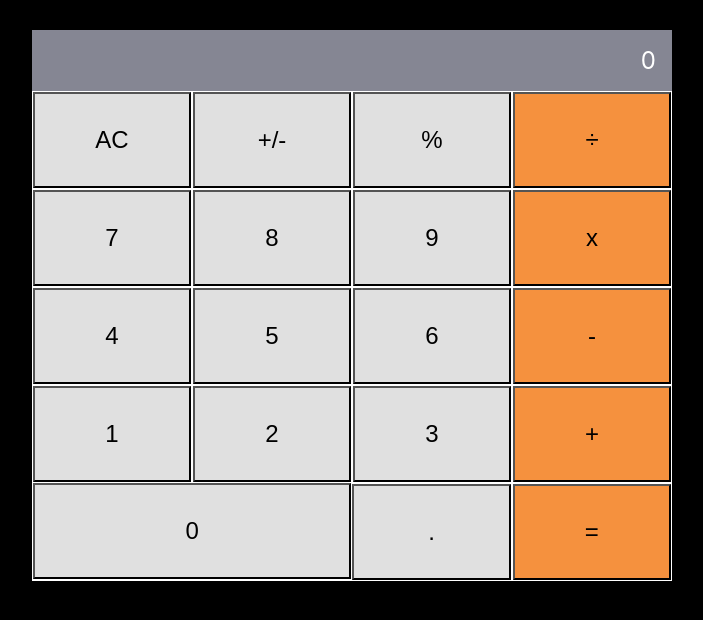
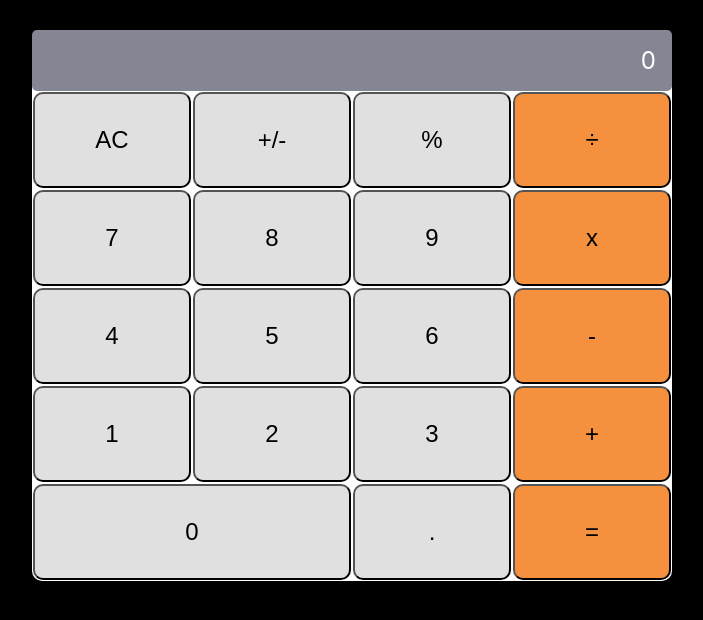
Before and after one commit to Danfall369/math-magicians, a React (Create React App) app: page /calculator in a window 1280 px wide. Shown: the top 620 px of the page, without its empty margins (288-991 px from the left). Built offline with nearby package versions, Linux system fonts and the light colour scheme; the HTML template or start-up script is replaced by a standard one.

Commit message:
adding more styling

```diff
--- a/src/components/Calculator.css
+++ b/src/components/Calculator.css
@@ -12,18 +12,13 @@ body {
   background-color: white;
   width: 40rem;
   transform: translateY(30px);
+  border-radius: 10px;
 }
 
 .rows {
   display: grid;
   grid-template-columns: repeat(4, 1fr);
   grid-template-rows: repeat(4, 1fr);
-}
-
-.last-row {
-  display: grid;
-  grid-template-columns: repeat(3, 1fr);
-  grid-template-rows: 1fr;
 }
 
 .buttons-wrapper {
@@ -36,35 +31,19 @@ body {
   color: black;
   flex: 1;
   margin: 1px;
+  border-radius: 10px;
 }
 
 .buttons-wrapper:nth-child(4n) {
   background-color: #f5913e;
 }
 
-.button-equal {
-  height: 4em;
-  display: flex;
-  justify-content: center;
-  align-items: center;
-  font-size: 24px;
-  background-color: #e0e0e0;
-  color: black;
-  flex: 1;
-  margin: 1px;
-  background-color: #f5913e;
+.buttons-wrapper:nth-child(17) {
+  grid-column: 1 / span 2;
 }
 
-.bigbutton-wrapper {
-  height: 4em;
-  width: 19.9rem;
-  display: flex;
-  justify-content: center;
-  align-items: center;
-  font-size: 24px;
-  background-color: #e0e0e0;
-  color: black;
-  margin-left: 1px;
+.buttons-wrapper:nth-child(19) {
+  background-color: #f5913e;
 }
 
 .input-wrapper {
@@ -74,6 +53,7 @@ body {
   justify-content: flex-end;
   align-items: flex-end;
   padding: 16px;
+  border-radius: 5px;
 }
 
 .result {
--- a/src/components/Calculator.js
+++ b/src/components/Calculator.js
@@ -3,13 +3,13 @@ import { useState } from 'react';
 import calculate from '../logic/calculate';
 
 function Calculator() {
-  /*   const btnValues = [
+  const btnValues = [
     'AC', '+/-', '%', '÷',
     '7', '8', '9', 'x',
     '4', '5', '6', '-',
     '1', '2', '3', '+',
     '0', '.', '=',
-    ]; */
+  ];
 
   const [result, setResult] = useState({
     total: 0,
@@ -35,160 +35,16 @@ function Calculator() {
           </div>
         </div>
         <div className="rows">
+          {btnValues.map((value) => (
             <button
               type="button"
               className="buttons-wrapper"
               onClick={handleButtonClick}
+              key={value}
             >
-            AC
-
+              {value}
             </button>
-          <button
-            type="button"
-            className="buttons-wrapper"
-            onClick={handleButtonClick}
-          >
-            +/-
-
-          </button>
-          <button
-            type="button"
-            className="buttons-wrapper"
-            onClick={handleButtonClick}
-          >
-            %
-
-          </button>
-          <button
-            type="button"
-            className="buttons-wrapper"
-            onClick={handleButtonClick}
-          >
-            ÷
-
-          </button>
-          <button
-            type="button"
-            className="buttons-wrapper"
-            onClick={handleButtonClick}
-          >
-            7
-
-          </button>
-          <button
-            type="button"
-            className="buttons-wrapper"
-            onClick={handleButtonClick}
-          >
-            8
-
-          </button>
-          <button
-            type="button"
-            className="buttons-wrapper"
-            onClick={handleButtonClick}
-          >
-            9
-
-          </button>
-          <button
-            type="button"
-            className="buttons-wrapper"
-            onClick={handleButtonClick}
-          >
-            x
-
-          </button>
-          <button
-            type="button"
-            className="buttons-wrapper"
-            onClick={handleButtonClick}
-          >
-            4
-
-          </button>
-          <button
-            type="button"
-            className="buttons-wrapper"
-            onClick={handleButtonClick}
-          >
-            5
-
-          </button>
-          <button
-            type="button"
-            className="buttons-wrapper"
-            onClick={handleButtonClick}
-          >
-            6
-
-          </button>
-          <button
-            type="button"
-            className="buttons-wrapper"
-            onClick={handleButtonClick}
-          >
-            -
-
-          </button>
-          <button
-            type="button"
-            className="buttons-wrapper"
-            onClick={handleButtonClick}
-          >
-            1
-
-          </button>
-          <button
-            type="button"
-            className="buttons-wrapper"
-            onClick={handleButtonClick}
-          >
-            2
-
-          </button>
-          <button
-            type="button"
-            className="buttons-wrapper"
-            onClick={handleButtonClick}
-          >
-            3
-
-          </button>
-          <button
-            type="button"
-            className="buttons-wrapper"
-            onClick={handleButtonClick}
-          >
-            +
-
-          </button>
-        </div>
-        <div className="last-row">
-          <button
-            type="button"
-            className="bigbutton-wrapper"
-            onClick={handleButtonClick}
-          >
-            0
-
-          </button>
-          <button
-            type="button"
-            className="buttons-wrapper"
-            onClick={handleButtonClick}
-          >
-            .
-
-          </button>
-          <button
-            type="button"
-            className="button-equal"
-            onClick={handleButtonClick}
-          >
-            =
-
-          </button>
+          ))}
         </div>
       </div>
     </div>
```
Lines whose indentation alone changed are shown as unchanged.
